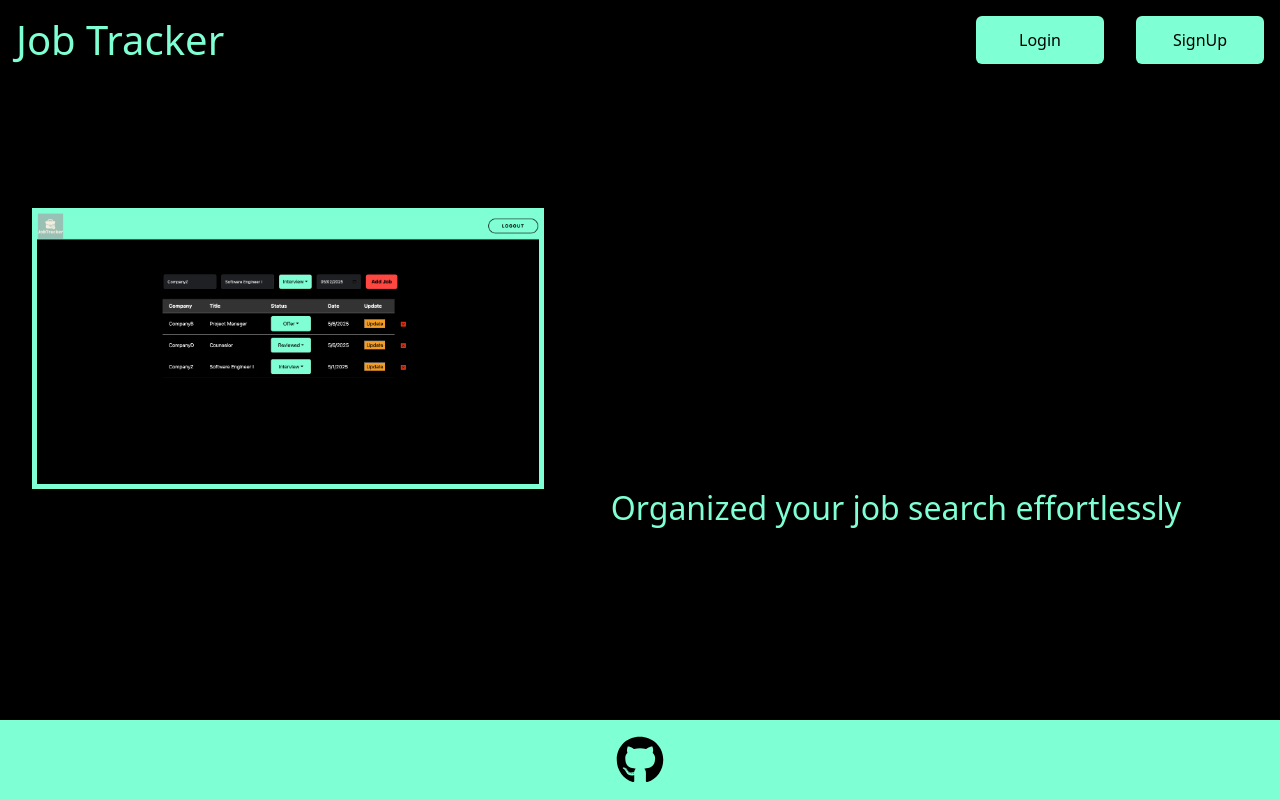
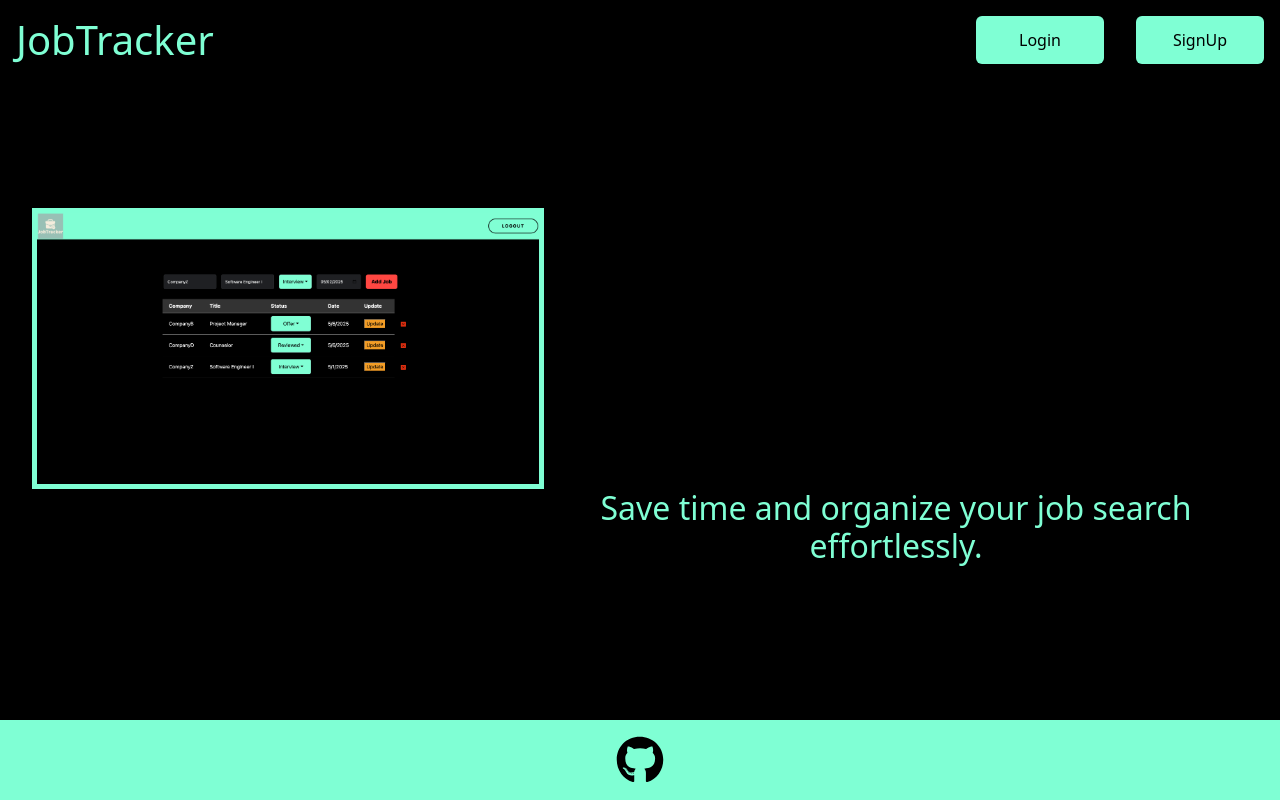
Before and after one commit to atran14CS/JobTracker, a React (Vite) app: page / in a window 1280 px wide. Built offline with nearby package versions, Linux system fonts and the light colour scheme.

Commit message:
minor edits

```diff
--- a/src/pages/Home.jsx
+++ b/src/pages/Home.jsx
@@ -8,7 +8,7 @@ const Home = () => {
 
   return (
     <div id="home-box">
-      <h1>Job Tracker </h1>
+      <h1>JobTracker </h1>
       <div className="login-options">
         <Link to="/login">
           <button className="btn" id="log-btn">Login</button>
@@ -19,7 +19,7 @@ const Home = () => {
       </div>
       <div id='hero'>
         <img src={homePic} alt="homePic" id='homePic'/>
-        <h2>Organized your job search effortlessly</h2>
+        <h2>Save time and organize your job search effortlessly.</h2>
       </div>
       <footer>
       <a href="https://github.com/atran14CS" target="_blank"><FaGithub id="gitHubIcon" /></a>
```
